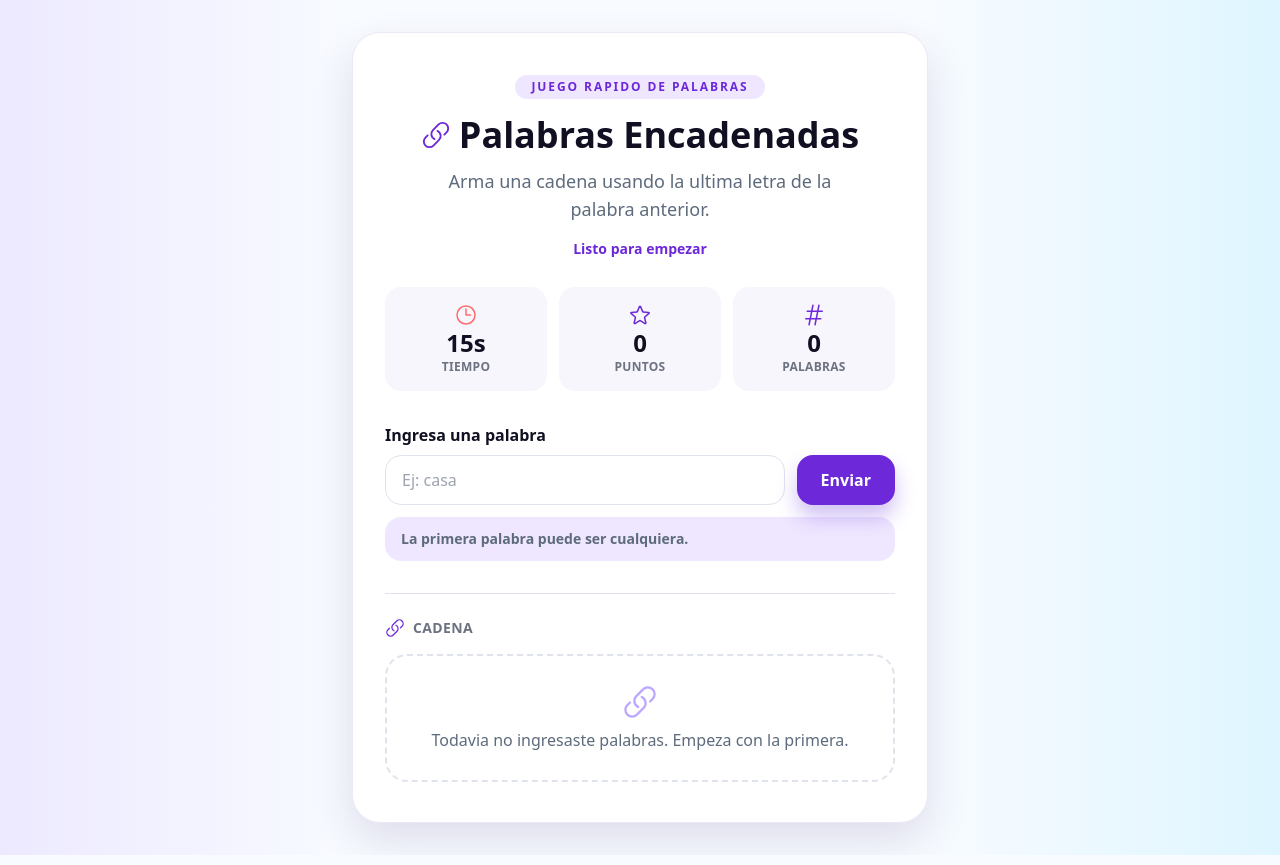
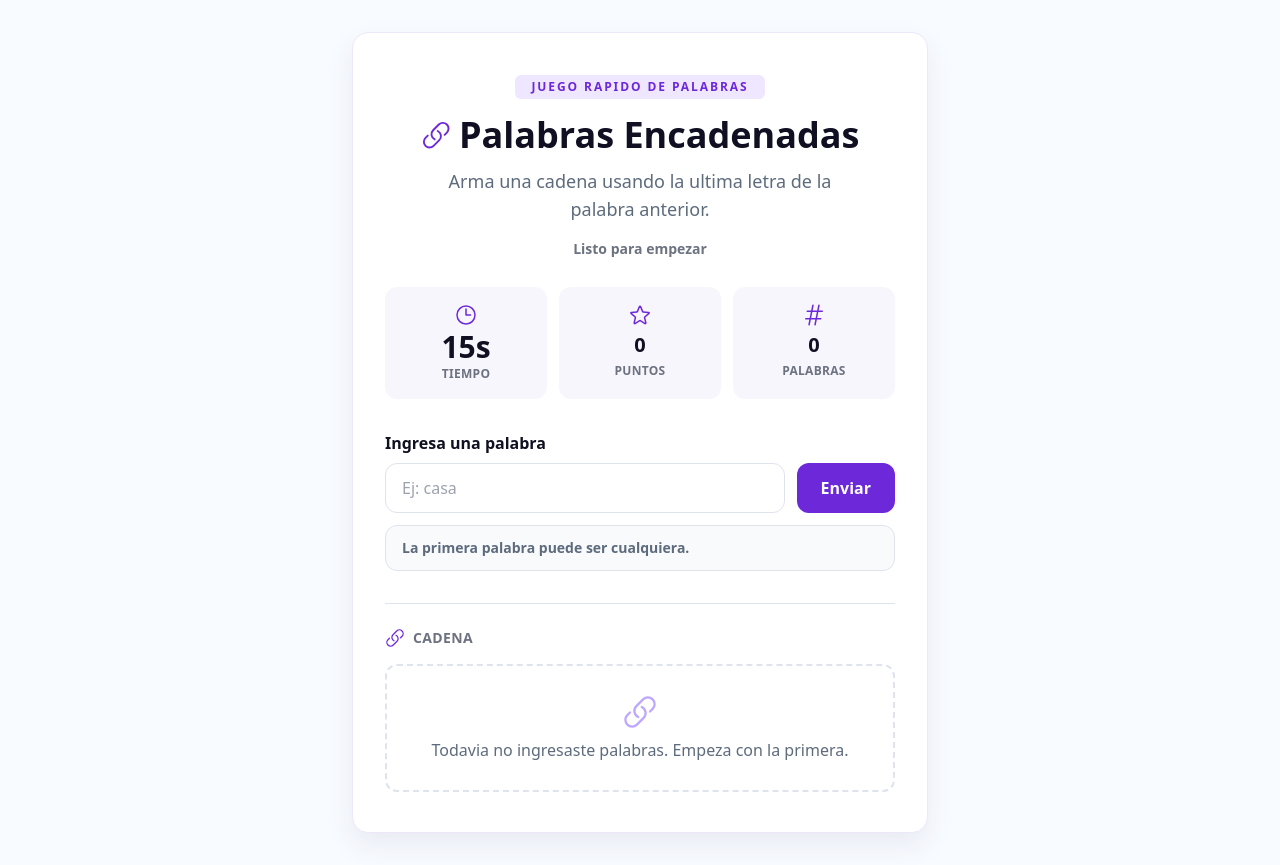
Before and after one commit to carolinaciampini/unq-ui-carolina-ciampini-trabajo-final, a React (Vite) app: page / in a window 1280 px wide. Built offline with nearby package versions, Linux system fonts and the light colour scheme.

Commit message:
style: refine game layout

```diff
--- a/src/components/game/GameHeader.tsx
+++ b/src/components/game/GameHeader.tsx
@@ -14,12 +14,12 @@ const statusText: Record<GameStatus, string> = {
 export function GameHeader({ status }: GameHeaderProps) {
   return (
     <header className="mb-7 text-center">
-      <p className="mb-4 inline-flex rounded-full bg-violet-soft px-4 py-1 text-xs font-extrabold tracking-[0.16em] text-violet-main">
+      <p className="mb-4 inline-flex rounded-md bg-violet-soft px-4 py-1 text-xs font-extrabold tracking-[0.16em] text-violet-main">
         JUEGO RAPIDO DE PALABRAS
       </p>
 
       <h1 className="flex items-center justify-center gap-2 text-3xl font-black leading-tight text-ink sm:text-4xl">
-        <HiOutlineLink className="text-3xl text-violet-main" aria-hidden="true" />
+        <HiOutlineLink className="text-[1.9rem] text-violet-main" aria-hidden="true" />
         Palabras Encadenadas
       </h1>
 
@@ -27,7 +27,7 @@ export function GameHeader({ status }: GameHeaderProps) {
         Arma una cadena usando la ultima letra de la palabra anterior.
       </p>
 
-      <p className="mt-4 text-sm font-bold text-violet-main">{statusText[status]}</p>
+      <p className="mt-4 text-sm font-bold text-[#6c7280]">{statusText[status]}</p>
     </header>
   )
 }
--- a/src/components/game/GameStats.tsx
+++ b/src/components/game/GameStats.tsx
@@ -9,25 +9,25 @@ type GameStatsProps = {
 export function GameStats({ seconds, score, wordsCount }: GameStatsProps) {
   return (
     <section className="grid gap-3 sm:grid-cols-3" aria-label="Estado de la partida">
-      <article className="grid min-h-24 justify-items-center gap-1 rounded-2xl bg-[#f8f6fd] px-3 py-4">
-        <HiOutlineClock className="text-2xl text-[#ff6b6b]" aria-hidden="true" />
-        <strong className="text-2xl font-black leading-none text-ink">{seconds}s</strong>
+      <article className="grid min-h-28 justify-items-center gap-1 rounded-xl bg-[#f8f6fd] px-3 py-4">
+        <HiOutlineClock className="text-2xl text-violet-main" aria-hidden="true" />
+        <strong className="text-3xl font-black leading-none text-ink">{seconds}s</strong>
         <span className="text-xs font-extrabold uppercase tracking-wide text-[#6c7280]">
           Tiempo
         </span>
       </article>
 
-      <article className="grid min-h-24 justify-items-center gap-1 rounded-2xl bg-[#f8f6fd] px-3 py-4">
+      <article className="grid min-h-28 justify-items-center gap-1 rounded-xl bg-[#f8f6fd] px-3 py-4">
         <HiOutlineStar className="text-2xl text-violet-main" aria-hidden="true" />
-        <strong className="text-2xl font-black leading-none text-ink">{score}</strong>
+        <strong className="text-xl font-black leading-none text-ink">{score}</strong>
         <span className="text-xs font-extrabold uppercase tracking-wide text-[#6c7280]">
           Puntos
         </span>
       </article>
 
-      <article className="grid min-h-24 justify-items-center gap-1 rounded-2xl bg-[#f8f6fd] px-3 py-4">
+      <article className="grid min-h-28 justify-items-center gap-1 rounded-xl bg-[#f8f6fd] px-3 py-4">
         <HiOutlineHashtag className="text-2xl text-violet-main" aria-hidden="true" />
-        <strong className="text-2xl font-black leading-none text-ink">
+        <strong className="text-xl font-black leading-none text-ink">
           {wordsCount}
         </strong>
         <span className="text-xs font-extrabold uppercase tracking-wide text-[#6c7280]">
--- a/src/components/game/WordChain.tsx
+++ b/src/components/game/WordChain.tsx
@@ -16,7 +16,7 @@ export function WordChain({ words }: WordChainProps) {
       </h2>
 
       {words.length === 0 ? (
-        <div className="grid min-h-32 place-items-center rounded-[22px] border-2 border-dashed border-[#dfe3ec] p-6 text-center">
+        <div className="grid min-h-32 place-items-center rounded-xl border-2 border-dashed border-[#dfe3ec] p-6 text-center">
           <HiOutlineLink className="text-4xl text-violet-light" aria-hidden="true" />
           <p className="m-0 text-muted">
             Todavia no ingresaste palabras. Empeza con la primera.
--- a/src/components/game/WordForm.tsx
+++ b/src/components/game/WordForm.tsx
@@ -7,7 +7,7 @@ export function WordForm() {
 
       <div className="grid gap-3 sm:grid-cols-[1fr_auto]">
         <input
-          className="min-w-0 rounded-2xl border border-[#dfe3ec] bg-white px-4 py-3 text-ink outline-none transition focus:border-violet-main focus:ring-4 focus:ring-violet-soft"
+          className="min-w-0 rounded-xl border border-[#dfe3ec] bg-white px-4 py-3 text-ink outline-none transition focus:border-violet-main focus:ring-4 focus:ring-violet-soft"
           id="word"
           name="word"
           placeholder="Ej: casa"
@@ -15,14 +15,14 @@ export function WordForm() {
           autoComplete="off"
         />
         <button
-          className="rounded-2xl bg-violet-main px-6 py-3 font-black text-white shadow-button transition hover:bg-violet-dark"
+          className="rounded-xl bg-violet-main px-6 py-3 font-black text-white transition hover:bg-violet-dark"
           type="submit"
         >
           Enviar
         </button>
       </div>
 
-      <p className="mt-3 rounded-2xl bg-violet-soft px-4 py-3 text-sm font-semibold text-muted">
+      <p className="mt-3 rounded-xl border border-[#dfe3ec] bg-[#f8fafc] px-4 py-3 text-sm font-semibold text-muted">
         La primera palabra puede ser cualquiera.
       </p>
     </form>
--- a/src/components/layout/GameLayout.tsx
+++ b/src/components/layout/GameLayout.tsx
@@ -4,9 +4,9 @@ type GameLayoutProps = {
 
 export function GameLayout({ children }: GameLayoutProps) {
   return (
-    <main className="min-h-screen bg-[#f8fbff] bg-[linear-gradient(90deg,rgba(232,226,255,0.7),transparent_28%),linear-gradient(270deg,rgba(216,244,255,0.8),transparent_28%)] px-4 py-8">
+    <main className="min-h-screen bg-[#f8fbff] px-4 py-8">
       <section
-        className="mx-auto w-full max-w-[576px] rounded-[28px] border border-[#ece8f7] bg-white px-5 py-7 shadow-panel sm:px-8 sm:py-10"
+        className="mx-auto w-full max-w-[576px] rounded-2xl border border-[#ece8f7] bg-white px-5 py-7 shadow-panel sm:px-8 sm:py-10"
         aria-label="Juego Palabras Encadenadas"
       >
         {children}
--- a/tailwind.config.js
+++ b/tailwind.config.js
@@ -14,8 +14,7 @@ export default {
         },
       },
       boxShadow: {
-        panel: '0 18px 42px rgba(64, 44, 110, 0.14)',
-        button: '0 12px 20px rgba(104, 50, 219, 0.3)',
+        panel: '0 12px 28px rgba(64, 44, 110, 0.08)',
       },
     },
   },
```
